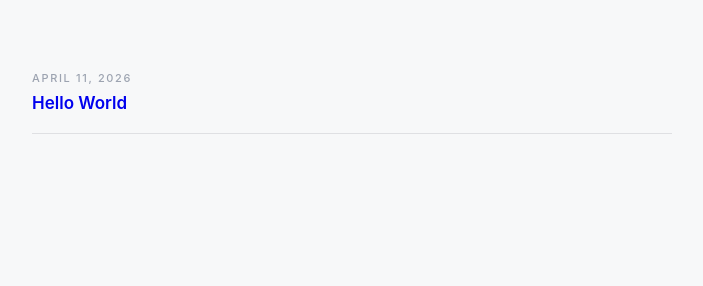
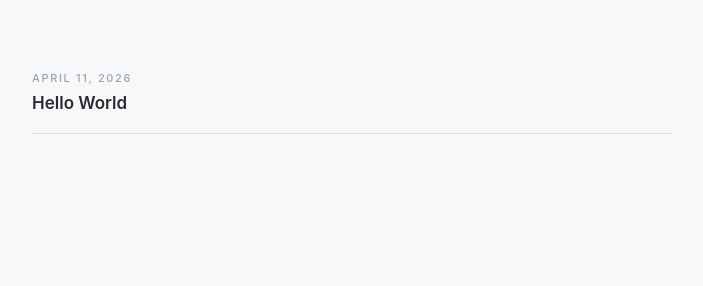
Before and after one commit to pjosols/myagentlogs, a Jekyll site: the page built from index.html, in a window 1280 px wide. Shown: the part 215-501 px from the top of the page, without its empty margins (16-719 px from the left). Built offline with Jekyll 4.4.1, drawn with Linux system fonts in a browser that asks for light colours.

Commit message:
Fix: global link color inherit, no browser default purple

```diff
--- a/_layouts/default.html
+++ b/_layouts/default.html
@@ -19,6 +19,7 @@
       }
     }
     ::selection { background: var(--fg); color: var(--bg); }
+    a { color: inherit; }
     html, body {
       background: var(--bg); color: var(--fg); font-family: var(--font);
       font-size: 17px; line-height: 1.6; -webkit-font-smoothing: antialiased;
@@ -44,7 +45,7 @@
     .content h2 { font-size: 20px; font-weight: 600; margin: 40px 0 16px; }
     .content h3 { font-size: 17px; font-weight: 600; margin: 32px 0 12px; }
     .content p { margin-bottom: 16px; color: var(--dim); }
-    .content a { color: var(--fg); }
+
     .content ul, .content ol { margin: 0 0 16px 20px; color: var(--dim); }
     .content code {
       font-size: 15px; background: var(--rule); padding: 2px 6px; border-radius: 3px;
```
